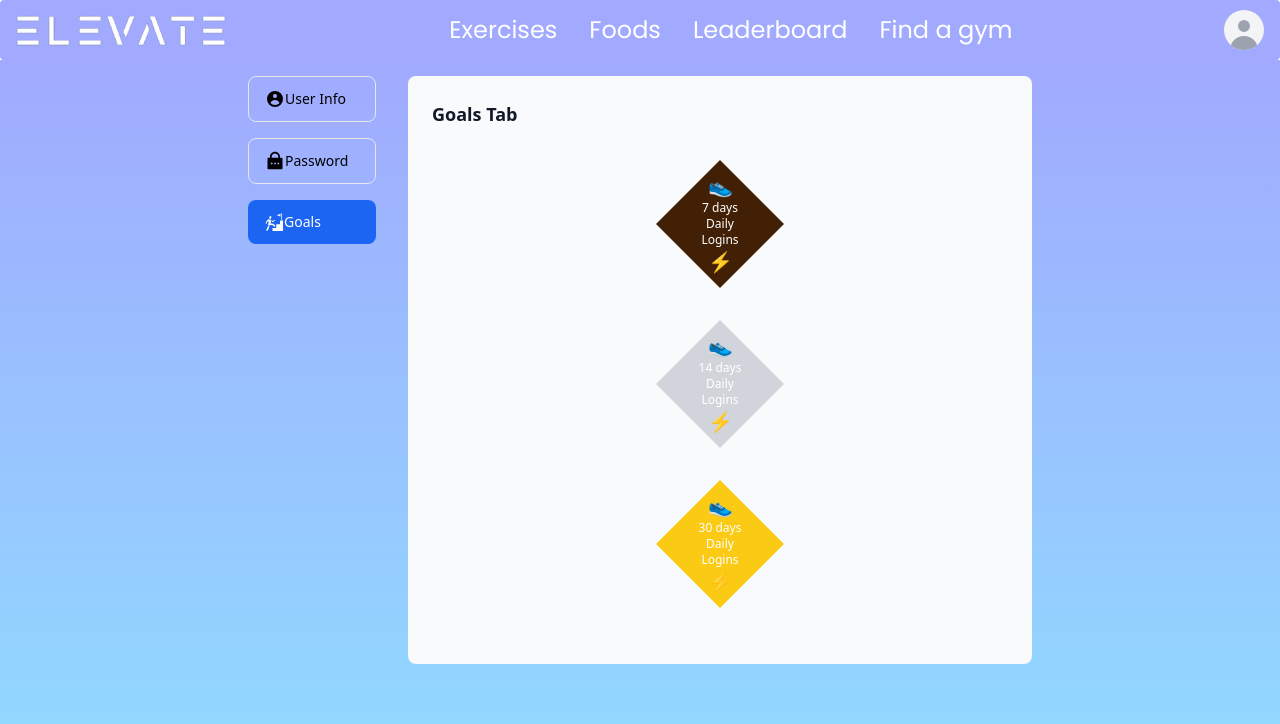
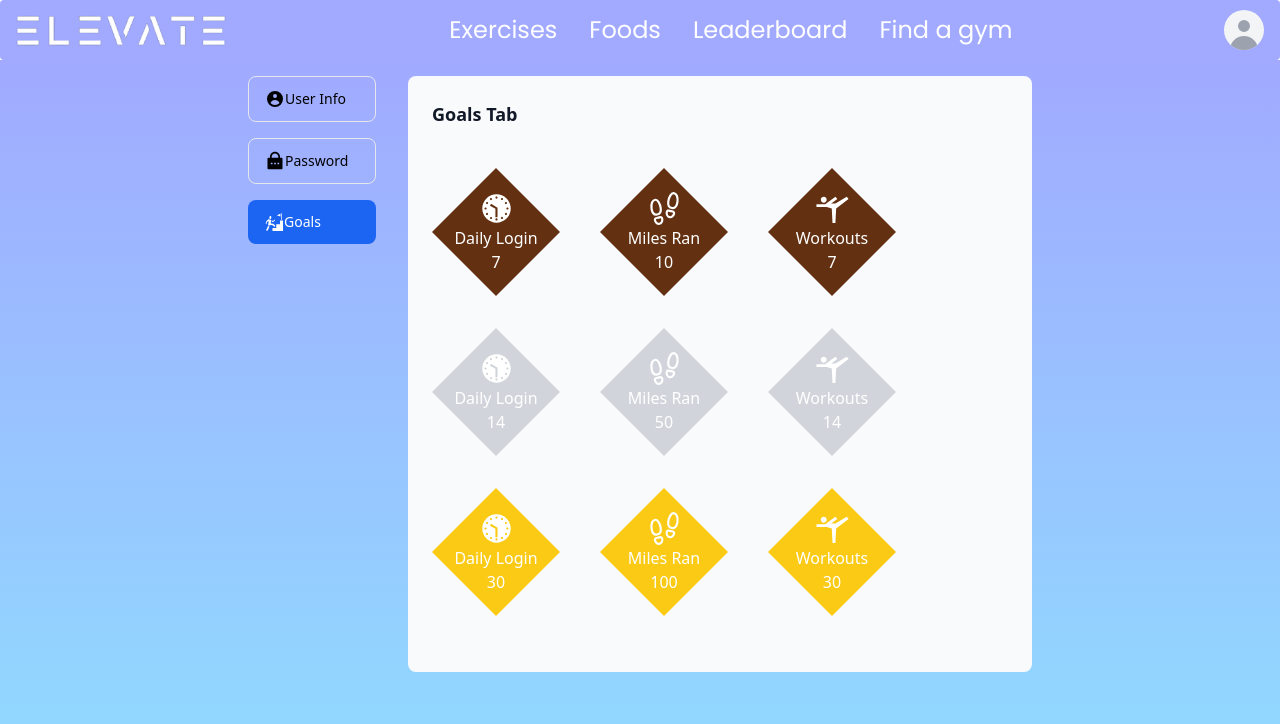
Before and after one commit to nicholasg2001/Elevate, a React (Vite) app in the folder client/: page /auth/setting in a window 1280 px wide. Both pictures are taken after a click on the element "Goals". Shown: the top 724 px of the page. Built offline with nearby package versions, Linux system fonts and the light colour scheme.

Commit message:
UI work done for badges

```diff
--- /dev/null
+++ b/client/src/components/Settings/Badges/CardioBadge.jsx
@@ -0,0 +1,36 @@
+import { IoFootstepsOutline } from "react-icons/io5";
+const CardioBadge = ({ level }) => {
+  const badgeColorClass =
+    level === "bronze"
+      ? "bg-yellow-900"
+      : level === "silver"
+      ? "bg-gray-300"
+      : level === "gold"
+      ? "bg-yellow-300"
+      : "bg-gray-200";
+
+  const milesRan =
+    level === "bronze"
+      ? 10
+      : level === "silver"
+      ? 50
+      : level === "gold"
+      ? 100
+      : 0;
+
+  return (
+    <div className="flex justify-center items-center mx-auto my-8">
+      <div
+        className={`clip-rhombus ${badgeColorClass} w-32 h-32 flex justify-center items-center relative`}
+      >
+        <div className="flex flex-col items-center">
+          <IoFootstepsOutline size={35} color="white" />
+          <span className="text-white">Miles Ran</span>
+          <div className="text-white">{milesRan}</div>
+        </div>
+      </div>
+    </div>
+  );
+};
+
+export default CardioBadge;
--- a/client/src/components/Settings/LoginBadge.jsx
+++ b/client/src/components/Settings/Badges/LoginBadge.jsx
@@ -1,9 +1,8 @@
-import React from "react";
-
+import { IoMdClock } from "react-icons/io";
 const LoginBadge = ({ level }) => {
   const badgeColorClass =
     level === "bronze"
-      ? "bg-yellow-950"
+      ? "bg-yellow-900"
       : level === "silver"
       ? "bg-gray-300"
       : level === "gold"
@@ -19,21 +18,15 @@ const LoginBadge = ({ level }) => {
       ? 30
       : 0;
 
-  const textColorClass =
-    badgeColorClass === "bg-gray-200" ? "text-gray-600" : "text-white";
-
   return (
     <div className="flex justify-center items-center mx-auto my-8">
       <div
         className={`clip-rhombus ${badgeColorClass} w-32 h-32 flex justify-center items-center relative`}
       >
-        <div className="absolute top-1/2 left-1/2 -translate-x-1/2 -translate-y-1/2 text-center">
-          <span className="inline-block text-xl">👟</span>
-          <span className={`${textColorClass} block text-xs`}>{days} days</span>
-          <span className={`text-gray-500 block text-xs ${textColorClass}`}>
-            Daily Logins
-          </span>
-          <span className="inline-block text-xl">⚡</span>
+        <div className="flex flex-col items-center">
+          <IoMdClock size={35} color="white" />
+          <span className="text-white">Daily Login</span>
+          <div className="text-white">{days}</div>
         </div>
       </div>
     </div>
--- /dev/null
+++ b/client/src/components/Settings/Badges/WorkoutBadge.jsx
@@ -0,0 +1,36 @@
+import { MdOutlineSportsGymnastics } from "react-icons/md";
+const WorkoutBadge = ({ level }) => {
+  const badgeColorClass =
+    level === "bronze"
+      ? "bg-yellow-900"
+      : level === "silver"
+      ? "bg-gray-300"
+      : level === "gold"
+      ? "bg-yellow-300"
+      : "bg-gray-200";
+
+  const days =
+    level === "bronze"
+      ? 7
+      : level === "silver"
+      ? 14
+      : level === "gold"
+      ? 30
+      : 0;
+
+  return (
+    <div className="flex justify-center items-center mx-auto my-8">
+      <div
+        className={`clip-rhombus ${badgeColorClass} w-32 h-32 flex justify-center items-center relative`}
+      >
+        <div className="flex flex-col items-center">
+          <MdOutlineSportsGymnastics size={35} color="white" />
+          <span className="text-white">Workouts</span>
+          <div className="text-white">{days}</div>
+        </div>
+      </div>
+    </div>
+  );
+};
+
+export default WorkoutBadge;
--- a/client/src/components/Settings/GoalsTab.jsx
+++ b/client/src/components/Settings/GoalsTab.jsx
@@ -1,11 +1,29 @@
-import LoginBadge from "./LoginBadge";
+import LoginBadge from "./Badges/LoginBadge";
+import CardioBadge from "./Badges/CardioBadge";
+import WorkoutBadge from "./Badges/WorkoutBadge";
 const GoalsTab = () => {
   return (
     <div className="p-6 bg-gray-50 text-medium text-gray-500 rounded-lg w-1/2">
       <h3 className="text-lg font-bold text-gray-900 mb-2">Goals Tab</h3>
-      <LoginBadge level={"bronze"} />
-      <LoginBadge level={"silver"} />
-      <LoginBadge level={"gold"} />
+      <div className="flex gap-10">
+        <div>
+          <LoginBadge level={"bronze"} />
+          <LoginBadge level={"silver"} />
+          <LoginBadge level={"gold"} />
+        </div>
+
+        <div>
+          <CardioBadge level={"bronze"} />
+          <CardioBadge level={"silver"} />
+          <CardioBadge level={"gold"} />
+        </div>
+
+        <div>
+          <WorkoutBadge level={"bronze"} />
+          <WorkoutBadge level={"silver"} />
+          <WorkoutBadge level={"gold"} />
+        </div>
+      </div>
     </div>
   );
 };
```
